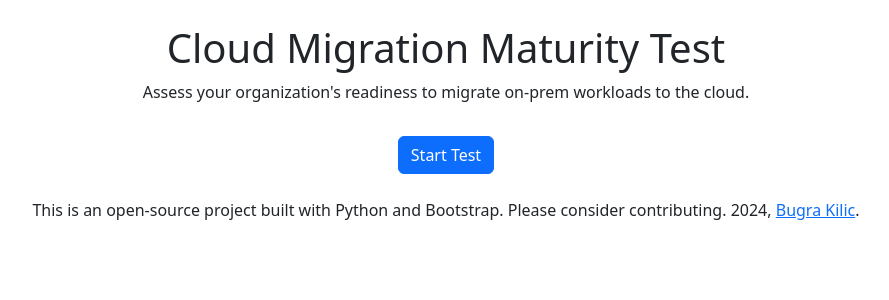
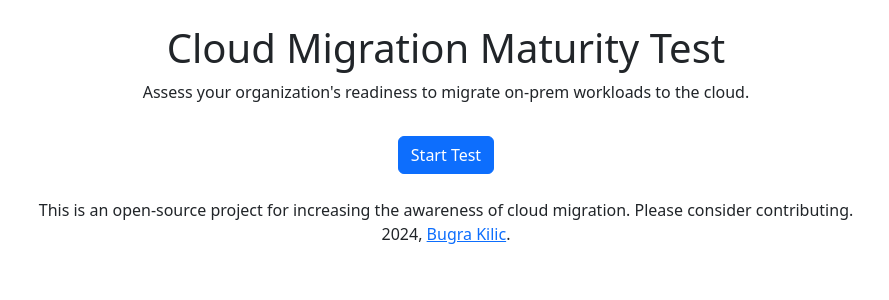
Before and after one commit to bugrakilic/cloud-maturity-app, a Flask app: page / in a window 1280 px wide. Shown: the top 300 px of the page, without its empty margins (194-1083 px from the left). Run offline with Flask 3, Linux system fonts and the light colour scheme.

Commit message:
Add logo, update footer.

```diff
--- a/templates/base.html
+++ b/templates/base.html
@@ -7,6 +7,7 @@
     <title>Cloud Migration Maturity Test</title>
     <link href="https://cdn.jsdelivr.net/npm/bootstrap@5.3.0/dist/css/bootstrap.min.css" rel="stylesheet">
     <link rel="stylesheet" href="static/style.css">
+    <link rel="icon" sizes="32px" type="image/x-icon" href="static/images/cmt-logo.png">
 </head>
 <body>
     <div class="container mt-4">
@@ -19,7 +20,7 @@
     <br>
     <div class="container text-center">
         <div>
-            <address>This is an open-source project built with Python and Bootstrap. Please consider contributing. 2024, <a href="https://bugrakilic.net" target="_blank">Bugra Kilic</a>.</address>
+            <address>This is an open-source project for increasing the awareness of cloud migration. Please consider contributing. <br> 2024, <a href="https://bugrakilic.net" target="_blank">Bugra Kilic</a>.</address>
         </div>
     </div>
 </footer>
```
Also changed, not shown: static/images/cmt-logo.png (added).
